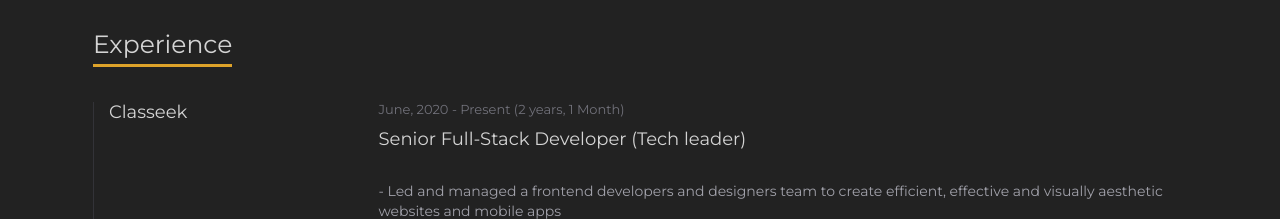
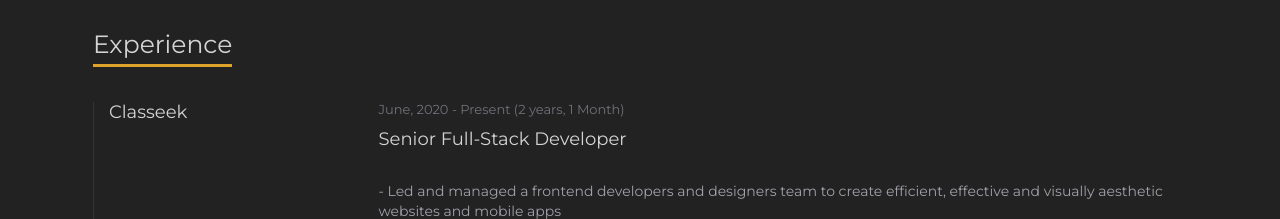
Before and after one commit to claritycodeweb/me2.0, a Next.js app: page / in a window 1280 px wide. Shown: the part 1420-1639 px from the top of the page. Built offline with nearby package versions, Linux system fonts and the light colour scheme.

Commit message:
experience change

```diff
--- a/components/Articles/ArticleCardGrid.tsx
+++ b/components/Articles/ArticleCardGrid.tsx
@@ -33,7 +33,7 @@ const ArticleCardWrapper = styled.div<{ featured: boolean }>`
   width: 100%;
   position: relative;
   flex-direction: column;
-  border-radius: 2px;
+  border-radius: 4px;
   overflow: hidden;
   cursor: pointer;
   transition: transform 0.5s ease-in-out;
--- a/components/Home/HomeExperience.tsx
+++ b/components/Home/HomeExperience.tsx
@@ -32,7 +32,7 @@ const Style = { RowExperience, AnimateItem };
 const items: IExperience[] = [
   {
     id: 1,
-    headline: 'Senior Full-Stack Developer (Tech leader)',
+    headline: 'Senior Full-Stack Developer',
     logo: cl,
     startTime: new Date('2020-06-01'),
     endTime: new Date(),
```
